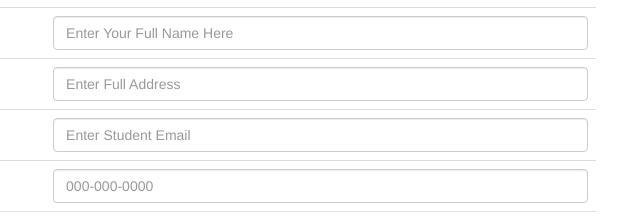
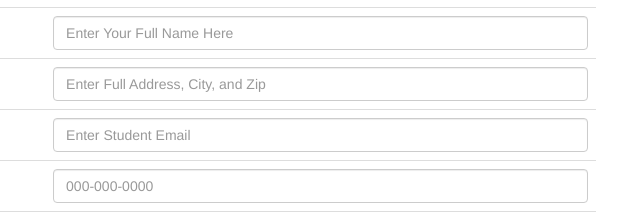
Before and after one commit to bbpokharel/bbpokharel.github.io, a plain HTML site: page register.html in a window 1280 px wide. Shown: the part 296-513 px from the top of the page, 614-1254 px from the left. Drawn offline with nearby package versions, Linux system fonts and the light colour scheme.

Commit message:
Update register.html

```diff
--- a/register.html
+++ b/register.html
@@ -71,7 +71,7 @@
               <label class="control-label" for="address">Full Address (including City, Zip):</label>
             </th>
             <td>
-              <input type="text" class="form-control" id="address" placeholder="Enter Full Address" name="address">
+              <input type="text" class="form-control" id="address" placeholder="Enter Full Address, City, and Zip" name="address">
             </td>
           </tr>
 
```
